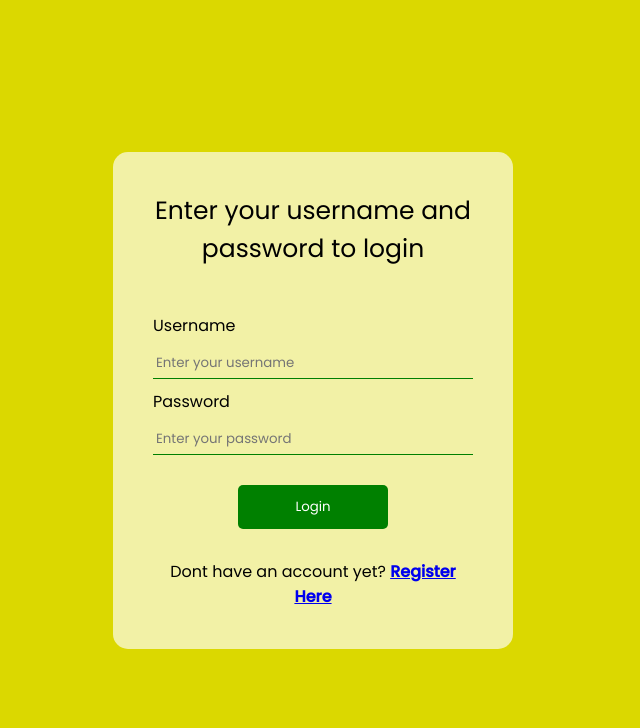
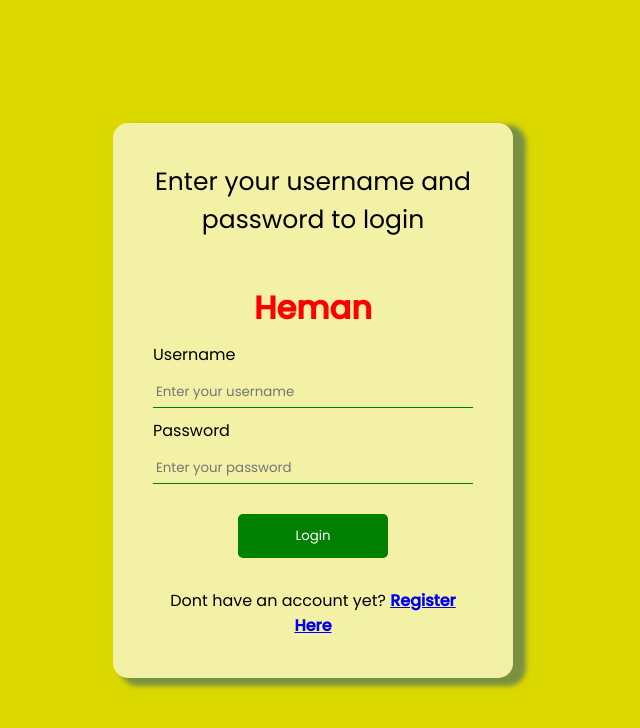
Before and after one commit to Aphiwe-Makisi/todo, a Django app: page /login in a window 1280 px wide. Shown: the top 728 px of the page, without its empty margins (327-967 px from the left). Run offline with Django 4.2, Linux system fonts and the light colour scheme.

Commit message:
this is not an offical commit

```diff
--- a/static/login.css
+++ b/static/login.css
@@ -29,6 +29,11 @@ form {
   padding: 40px;
   gap: 10px;
   border-radius: 15px;
+  box-shadow: 10px 5px 5px 3px rgba(90,120,88,0.75);
+}
+
+h1 {
+  color: #ff0000;
 }
 
 p {
--- a/templates/login.html
+++ b/templates/login.html
@@ -12,6 +12,7 @@
     <form method="POST" action="login">
       {% csrf_token %}
       <p>Enter your username and password to login</p>
+      <h1>Heman</h1>
       <div class="form-input">
         <label for="username">Username</label>
         <input type="text" name="username" id="username" placeholder="Enter your username" />
@@ -32,5 +33,7 @@
         Dont have an account yet? <a href="register"><strong>Register Here</strong></a>
       </span>
     </form>
+
+    <!-- <script src="{% static 'script.js' %}"></script> -->
   </body>
 </html>
```
Also changed, not shown: static/script.js (deleted, +0 -14 lines).
